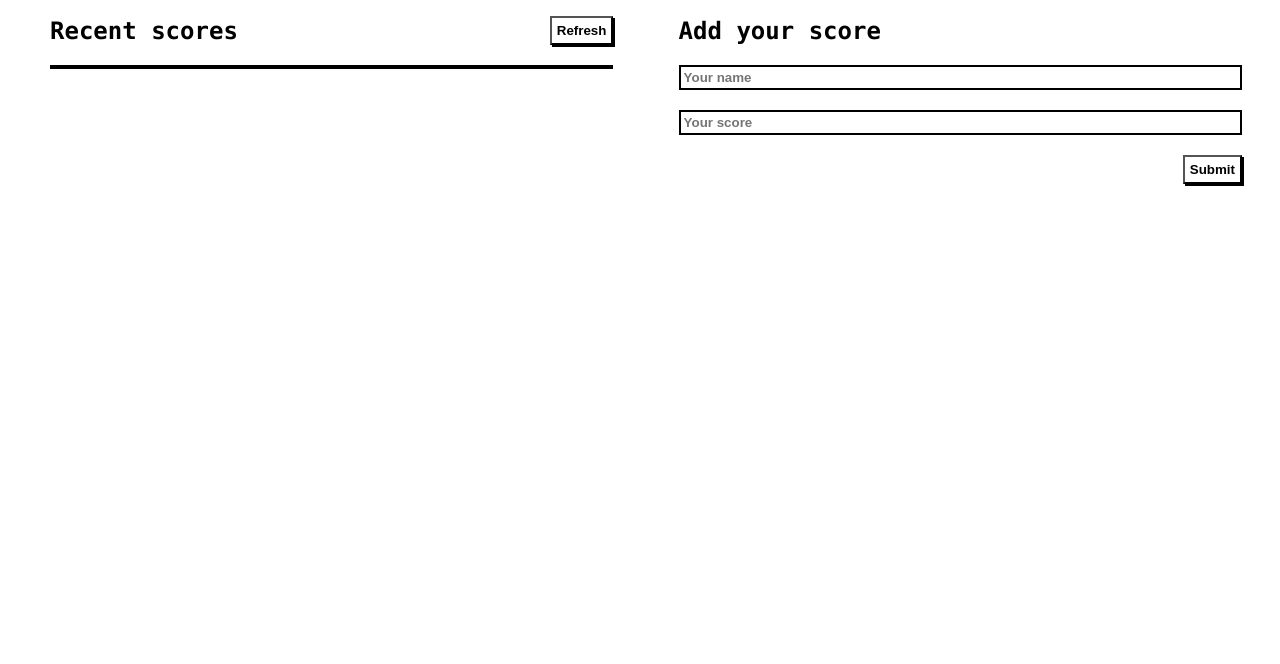
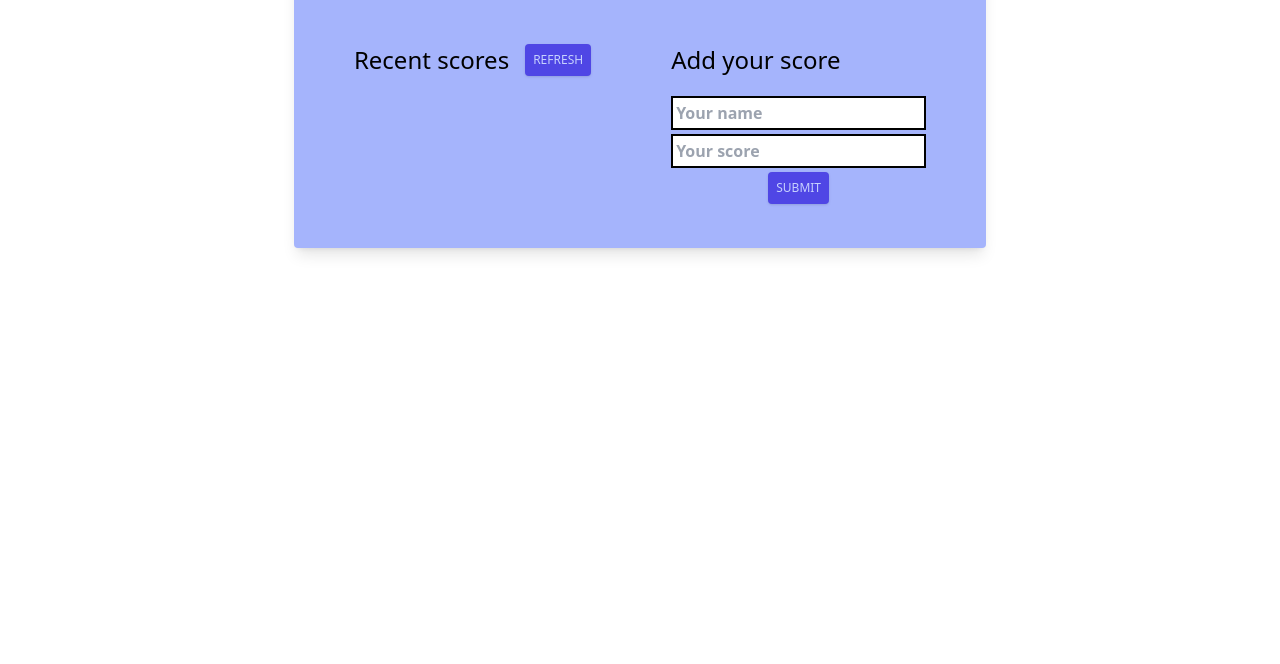
Before and after one commit to blueberry1312/leaderboard, a website built with webpack: page src/index.html in a window 1280 px wide. Shown: the part 136-800 px from the top of the page. Built offline with nearby package versions, Linux system fonts and the light colour scheme.

Commit message:
Implement tailwindcss framework

```diff
--- a/package.json
+++ b/package.json
@@ -33,6 +33,7 @@
     "stylelint-config-standard": "^21.0.0",
     "stylelint-csstree-validator": "^1.9.0",
     "stylelint-scss": "^3.21.0",
+    "tailwindcss": "^3.2.7",
     "webpack": "^5.76.0",
     "webpack-cli": "^5.0.1",
     "webpack-dev-server": "^4.11.1"
--- a/src/index.html
+++ b/src/index.html
@@ -6,19 +6,20 @@
     <title>Leaderboard by Nestor</title>
 </head>
 <body>
-    <header>
-        <h1>Leaderboard</h1>
+    <div class="container max-w-max max-h-max rounded shadow-lg border-gray-700 bg-indigo-300 ">
+        <header class="grid place-content-center">
+            <h1 class="text-4xl p-8">Leaderboard</h1>
         </header>
-    <main>
-        <section>
-            <div class="title-recent-score">
-                <h2>Recent scores</h2>
-                <button type="button" class="refresh">Refresh</button>
+        <main class="flex m-5">
+            <section class="grid m-10">
+                <div class="title-recent-score flex space-x-4 my-4">
+                    <h2 class="text-2xl">Recent scores</h2>
+                    <button type="button" class="refresh self-start block uppercase mx-auto shadow bg-indigo-600 hover:bg-indigo-800 focus:shadow-outline focus:outline-none text-indigo-200 text-xs p-2 rounded">Refresh</button>
                 </div>
-            <div class="players-list"></div>
+                <table class="players-list table-fixed border-4 border-indigo-400"></table>
             </section>
-        <section>
-            <h2>Add your score</h2>
+            <section class="m-10">
+                <h2 class="text-2xl my-4">Add your score</h2>
                 <form class="form-input">
                     <ul>
                         <li>
@@ -28,12 +29,13 @@
                             <input type="number" name="score" placeholder="Your score" required />
                         </li>
                         <li>
-                        <button type="submit">Submit</button>
+                            <button type="submit" class="block uppercase mx-auto shadow bg-indigo-600 hover:bg-indigo-800 focus:shadow-outline focus:outline-none text-indigo-200 text-xs p-2 rounded my-1">Submit</button>
                         </li>
                     </ul>
                 </form>
                 <span class="response-post"></span>
             </section>
         </main>
+    </div>
 </body>
 </html>
--- a/src/index.js
+++ b/src/index.js
@@ -1,5 +1,5 @@
 import Players from './modules/players.js';
-import './style.css';
+import '../dist/output.css';
 
 const form = document.querySelector('.form-input');
 const [name, score] = form.elements;
@@ -47,4 +47,3 @@ form.addEventListener('submit', async (e) => {
   responsePost.textContent = '';
 });
 btnRefresh.addEventListener('click', getAPIs);
-objPlayers.displayPlayers();
--- /dev/null
+++ b/src/input.css
@@ -0,0 +1,11 @@
+@tailwind base;
+@tailwind components;
+@tailwind utilities;
+
+input {
+  padding: 3px;
+  width: 100%;
+  border: 2px solid;
+  font-weight: 600;
+  margin-top: 4px;
+}
--- a/src/modules/players.js
+++ b/src/modules/players.js
@@ -12,14 +12,27 @@ const Players = class {
 
   displayPlayers = () => {
     const listPlayers = document.querySelector('.players-list');
+    const tHead = document.createElement('thead');
+    const tHeader1 = document.createElement('th');
+    const tHeader2 = document.createElement('th');
+    const tBody = document.createElement('tbody');
+    tHeader1.textContent = 'User';
+    tHeader2.textContent = 'Score';
+    tHead.appendChild(tHeader1);
+    tHead.appendChild(tHeader2);
     listPlayers.innerHTML = '';
+    listPlayers.appendChild(tHead);
+    listPlayers.appendChild(tBody);
     this.players.map((player) => {
       const playerDiv = document.createElement('tr');
-      const elementPlayer = document.createElement('td');
-      elementPlayer.textContent = `${player.user}: ${player.score}`;
+      const elementPlayer1 = document.createElement('td');
+      const elementPlayer2 = document.createElement('td');
+      elementPlayer1.textContent = `${player.user}`;
+      elementPlayer2.textContent = `${player.score}`;
       playerDiv.classList.add('player-container');
-      playerDiv.appendChild(elementPlayer);
-      listPlayers.appendChild(playerDiv);
+      playerDiv.appendChild(elementPlayer1);
+      playerDiv.appendChild(elementPlayer2);
+      tBody.appendChild(playerDiv);
       return listPlayers;
     });
   };
--- a/src/style.css
+++ /dev/null
@@ -1,79 +0,0 @@
-html,
-body {
-  display: flex;
-  flex-direction: column;
-  justify-content: space-between;
-  font-family: 'Lucida Console', sans-serif;
-  box-sizing: border-box;
-  margin-left: 10px;
-}
-
-ul {
-  list-style: none;
-  padding: 0;
-}
-
-main {
-  display: flex;
-  justify-content: space-between;
-  align-items: flex-start;
-  width: 100%;
-}
-
-header > h1 {
-  text-align: start;
-  font-size: 50px;
-}
-
-section {
-  width: 45%;
-  min-width: 14rem;
-  margin: 0 30px 0 30px;
-}
-
-li {
-  display: flex;
-  justify-content: flex-end;
-  margin: 0;
-  margin-bottom: 20px;
-}
-
-button {
-  padding: 5px;
-  background-color: white;
-  box-shadow: 2px 2px;
-  cursor: pointer;
-  font-weight: 600;
-}
-
-input {
-  padding: 3px;
-  width: 100%;
-  border: 2px solid;
-  font-weight: 600;
-}
-
-.title-recent-score {
-  display: flex;
-  justify-content: space-between;
-  align-items: center;
-}
-
-table {
-  border-collapse: collapse;
-  width: 100%;
-}
-
-tr:nth-child(even) {
-  background-color: lightgray;
-}
-
-.players-list {
-  border: 2px solid;
-}
-
-.player-container {
-  display: flex;
-  padding: 5px;
-  font-weight: 600;
-}
--- /dev/null
+++ b/tailwind.config.js
@@ -0,0 +1,11 @@
+/** @type {import('tailwindcss').Config} */
+module.exports = {
+  content: ['./src/**/*.{html,js}', './dist/*.html'],
+  theme: {
+    extend: {},
+    container: {
+      center: true,
+    },
+  },
+  plugins: [],
+};
```
Also changed, not shown: dist/index.html, dist/main.bundle.js, dist/output.css (added), 1 other file. Lines whose indentation alone changed are shown as unchanged.
